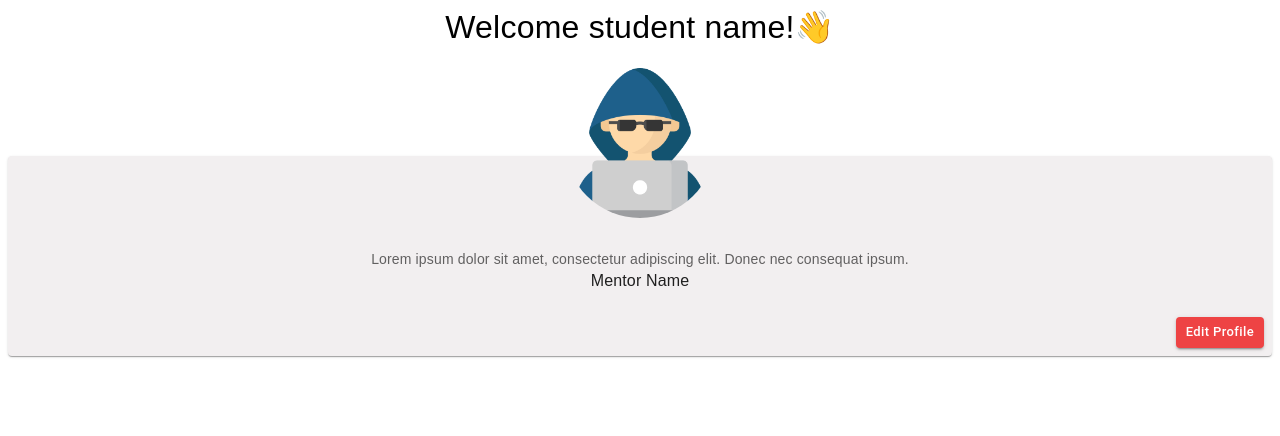
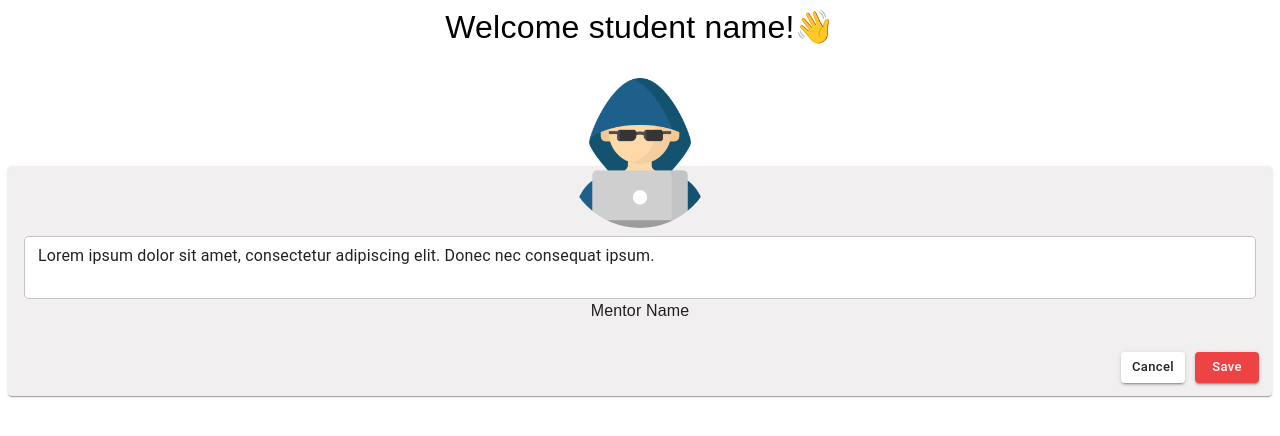
Before and after one commit to SaadiaELF/wm4-1-techieelites-feedbacktracker, a React (Create React App) app in the folder client/: page /student in a window 1280 px wide. Both pictures are taken after a click on the button "Edit Profile". Shown: the top 436 px of the page. Built offline with nearby package versions, Linux system fonts and the light colour scheme.

Commit message:
adding editable sections

```diff
--- a/client/src/components/Profile.js
+++ b/client/src/components/Profile.js
@@ -10,21 +10,35 @@ import { styled } from "@mui/material/styles";
 import { Avatar } from "@mui/material";
 import avatar from "../img/hacker.png";
 
-const ColorButton = styled(Button)(({ theme }) => ({
+const RedButton = styled(Button)(({ theme }) => ({
+	margin: 5,
 	color: theme.palette.getContrastText("#EE4344"),
 	textTransform: "none",
 	backgroundColor: "#EE4344",
 	"&:hover": {
-		color: theme.palette.getContrastText("#F2EFF0"),
-		backgroundColor: "#F2EFF0",
+		color: theme.palette.getContrastText("#cf3a3a"),
+		backgroundColor: "#cf3a3a",
+	},
+}));
+
+const WhiteButton = styled(Button)(({ theme }) => ({
+	margin: 5,
+	color: theme.palette.getContrastText("#FFFFFF"),
+	textTransform: "none",
+	backgroundColor: "#FFFFFF",
+	"&:hover": {
+		color: theme.palette.getContrastText("#dbd9d9"),
+		backgroundColor: "#dbd9d9",
 	},
 }));
 
 const Profile = () => {
 	const [editable, setEditable] = React.useState(false);
-
+	const [bio, setBio] = React.useState(
+		"Lorem ipsum dolor sit amet, consectetur adipiscing elit. Donec nec consequat ipsum."
+	);
 	return (
-		<Stack sx={{ alignItems: "center", top: 20, position: "relative" }}>
+		<Stack sx={{ alignItems: "center", top: 30, position: "relative" }}>
 			<Avatar
 				sx={{
 					width: 150,
@@ -41,7 +55,7 @@ const Profile = () => {
 					flexDirection: "column",
 					m: 1,
 					backgroundColor: "#F2EFF0",
-					height: 200,
+					height: 230,
 					width: "100%",
 					justifyContent: "end",
 					position: "relative",
@@ -61,13 +75,13 @@ const Profile = () => {
 							id="standard-multiline-static"
 							multiline
 							rows={2}
-							defaultValue="Lorem ipsum dolor sit amet, consectetur adipiscing elit. Donec nec
-					consequat ipsum."
+							size="small"
+							defaultValue={bio}
+							fullWidth
 						/>
 					) : (
 						<Typography variant="body2" color="text.secondary" align="center">
-							Lorem ipsum dolor sit amet, consectetur adipiscing elit. Donec nec
-							consequat ipsum.
+							{bio}
 						</Typography>
 					)}
 					<Typography variant="body1" align="center">
@@ -75,9 +89,37 @@ const Profile = () => {
 					</Typography>
 				</CardContent>
 				<CardActions sx={{ justifyContent: "flex-end" }}>
-					<ColorButton size="small" variant="contained">
-						Edit Profile
-					</ColorButton>
+					{editable ? (
+						<Stack
+							sx={{
+								display: "flex",
+								flexDirection: "row",
+								justifyContent: "end",
+							}}
+						>
+							<WhiteButton
+								size="small"
+								variant="contained"
+								onClick={() => setEditable(false)}
+							>
+								Cancel
+							</WhiteButton>
+							<RedButton
+								size="small"
+								variant="contained"
+							>
+								Save
+							</RedButton>
+						</Stack>
+					) : (
+						<RedButton
+							size="small"
+							variant="contained"
+							onClick={() => setEditable(true)}
+						>
+							Edit Profile
+						</RedButton>
+					)}
 				</CardActions>
 			</Card>
 		</Stack>
```
